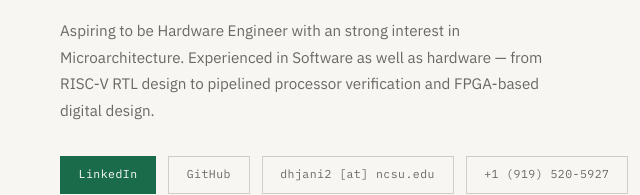
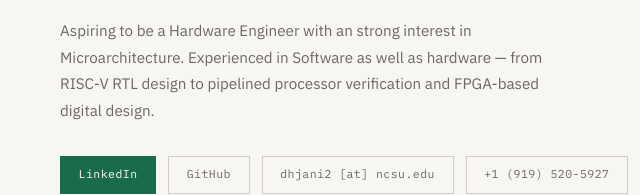
Before and after one commit to deveshjani612/deveshjani612.github.io, a plain HTML site: page index.html in a window 1280 px wide. Shown: the part 221-416 px from the top of the page, 182-822 px from the left. Drawn offline with Linux system fonts and the light colour scheme.

Commit message:
Fix typo in hero description paragraph

```diff
--- a/index.html
+++ b/index.html
@@ -130,7 +130,7 @@ footer { padding: 2.5rem 0; display: flex; justify-content: space-between; align
   <div class="hero">
     <div class="hero-tag">MS Computer Engineering &middot; NC State &middot; May 2026</div>
     <h1>Devesh Jani</h1>
-    <p class="hero-desc">Aspiring to be Hardware Engineer with an strong interest in Microarchitecture. Experienced in Software as well as hardware &mdash; from RISC-V RTL design to pipelined processor verification and FPGA-based digital design.</p>
+    <p class="hero-desc">Aspiring to be a Hardware Engineer with an strong interest in Microarchitecture. Experienced in Software as well as hardware &mdash; from RISC-V RTL design to pipelined processor verification and FPGA-based digital design.</p>
     <div class="hero-links">
       <a href="https://www.linkedin.com/in/deveshjani" target="_blank" class="btn btn-primary">LinkedIn</a>
       <a href="https://github.com/deveshjani612" target="_blank" class="btn btn-secondary">GitHub</a>
```
